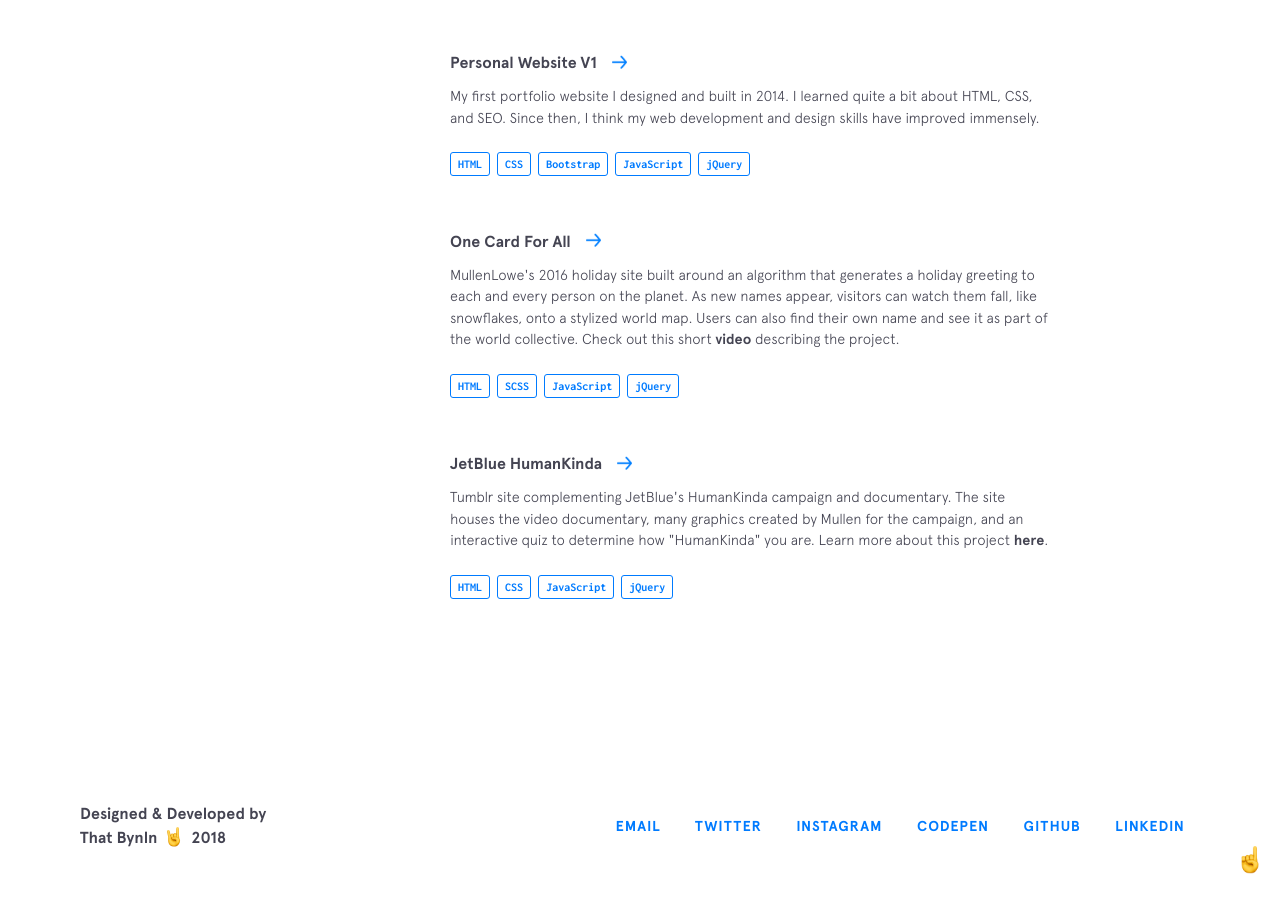
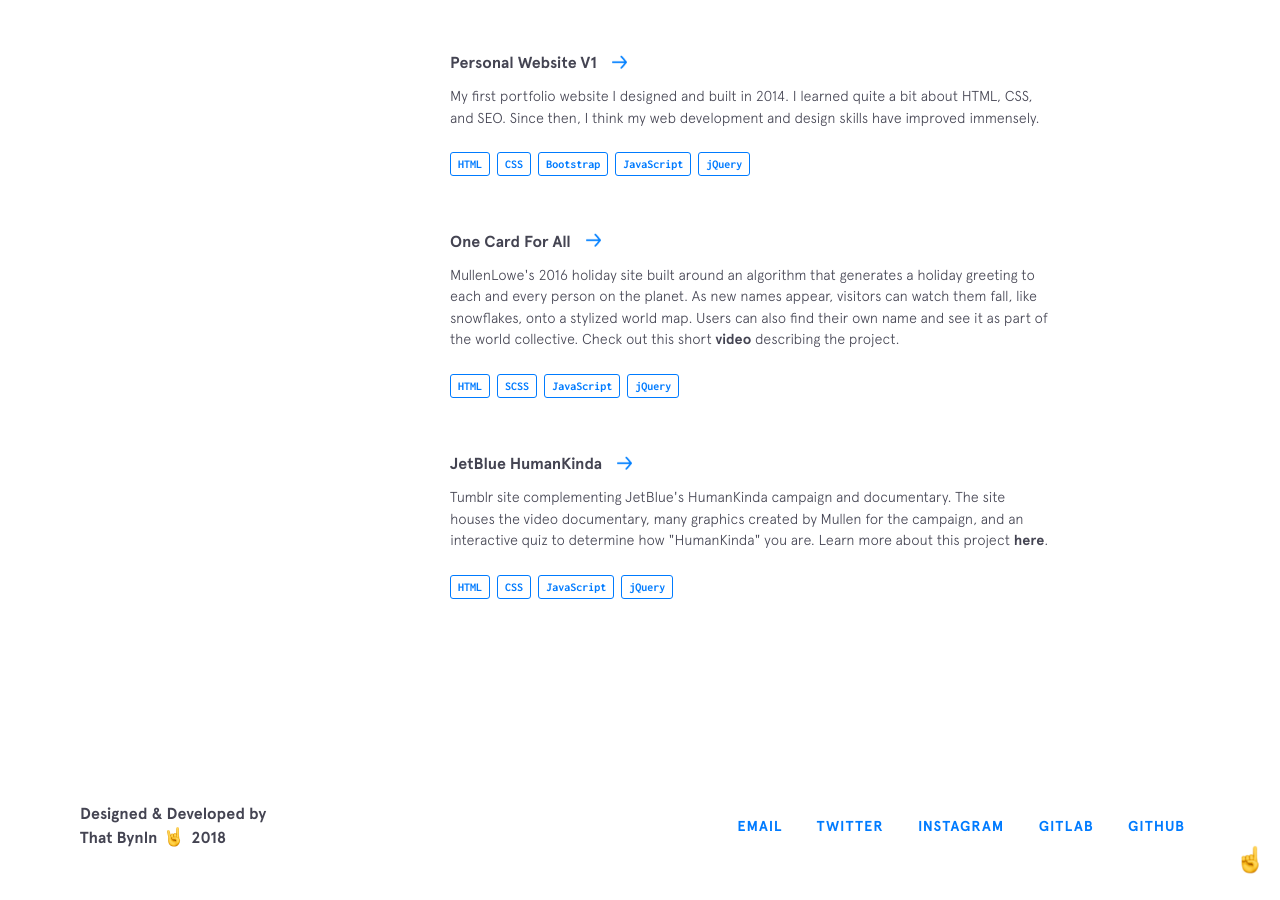
Before and after one commit to thatbynln/thatbynln.github.io, a Jekyll site: the page built from index.html, in a window 1280 px wide and 900 px high, scrolled down 5445 px. Built offline with Jekyll 4.4.1, drawn with Linux system fonts in a browser that asks for light colours; nearby versions of some CDN libraries; some of the changed lines change nothing that is shown.

Commit message:
Update _config.yml

```diff
--- a/_config.yml
+++ b/_config.yml
@@ -1,26 +1,25 @@
 # Site settings
-name: Brittany Chiang
-title: Brittany Chiang | Front End Software Engineer
+name: ThatBynln
+title: ThatBynln | Personal Page For Public
 description: Design-minded front-end software engineer focused on building beautiful interfaces and experiences
-url: https://bchiang7.github.io/
+url: https://thatbynln.github.io/
 baseurl: ''
-email: brittany.chiang@gmail.com
-cover: https://bchiang7.github.io/img/og.png
-logo: https://bchiang7.github.io/img/emojis/technologist.png
-resume: https://bchiang7.github.io/resume.pdf
+email: public@thatbynln.slmail.me
+cover: https://thatbynln.github.io/img/og.png
+logo: https://thatbynln.github.io/img/emojis/technologist.png
+resume: https://thatbynln.github.io/resume.pdf
 social:
   - title: email
-    url: mailto:brittany.chiang@gmail.com
+    url: mailto:public@thatbynln.slmail.me
   - title: twitter
     url: https://twitter.com/thatbynln
   - title: instagram
-    url: https://instagram.com/bchiang7
-  - title: codepen
-    url: http://codepen.io/bchiang7
+    url: https://instagram.com/beyondlon
+  - title: gitlab
+    url: https://gitlab.com/beyondlon
   - title: github
-    url: https://github.com/bchiang7
-  - title: linkedin
-    url: https://www.linkedin.com/in/bchiang7
+    url: https://github.com/thatbynln
+
 
 # Build settings
 markdown: kramdown
```
